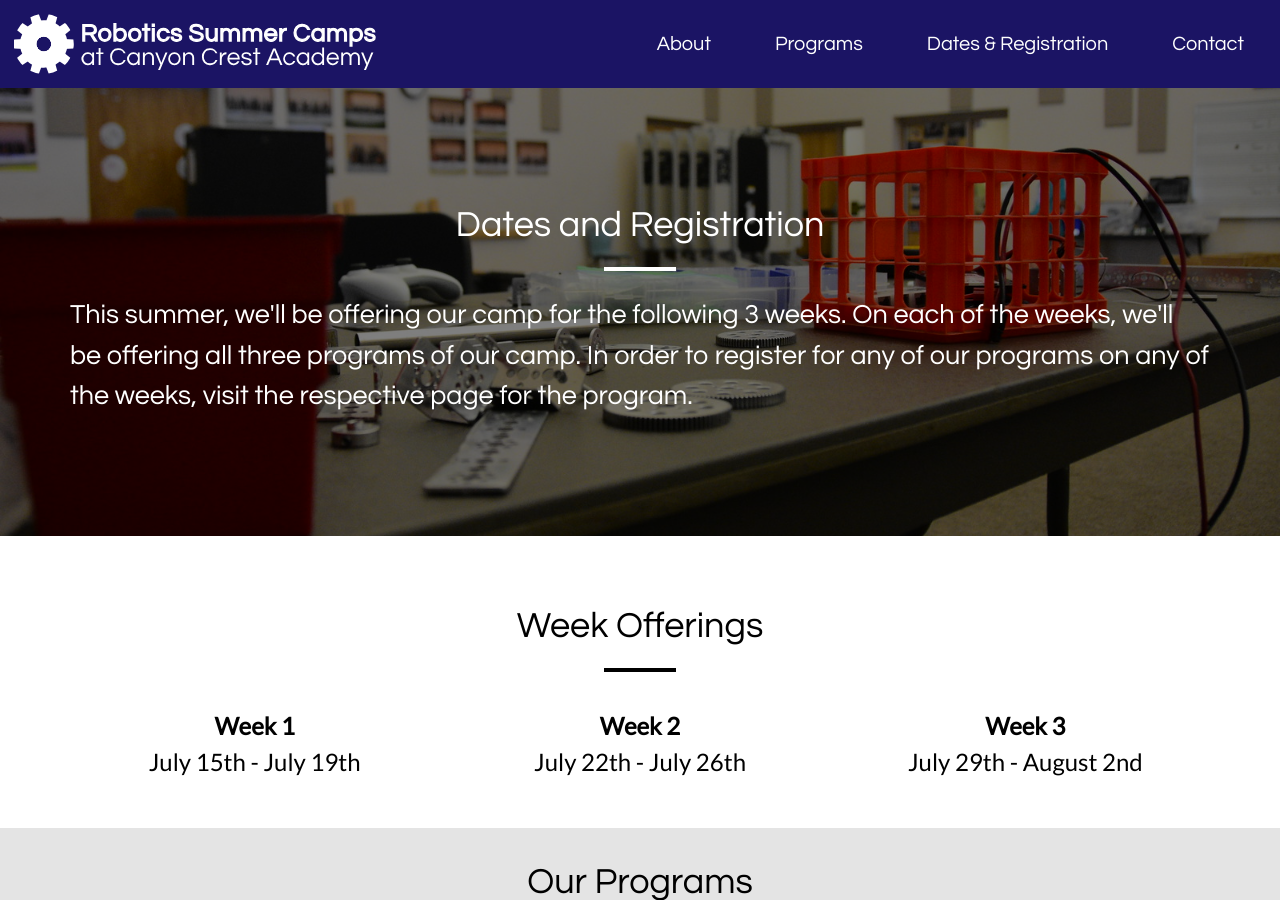
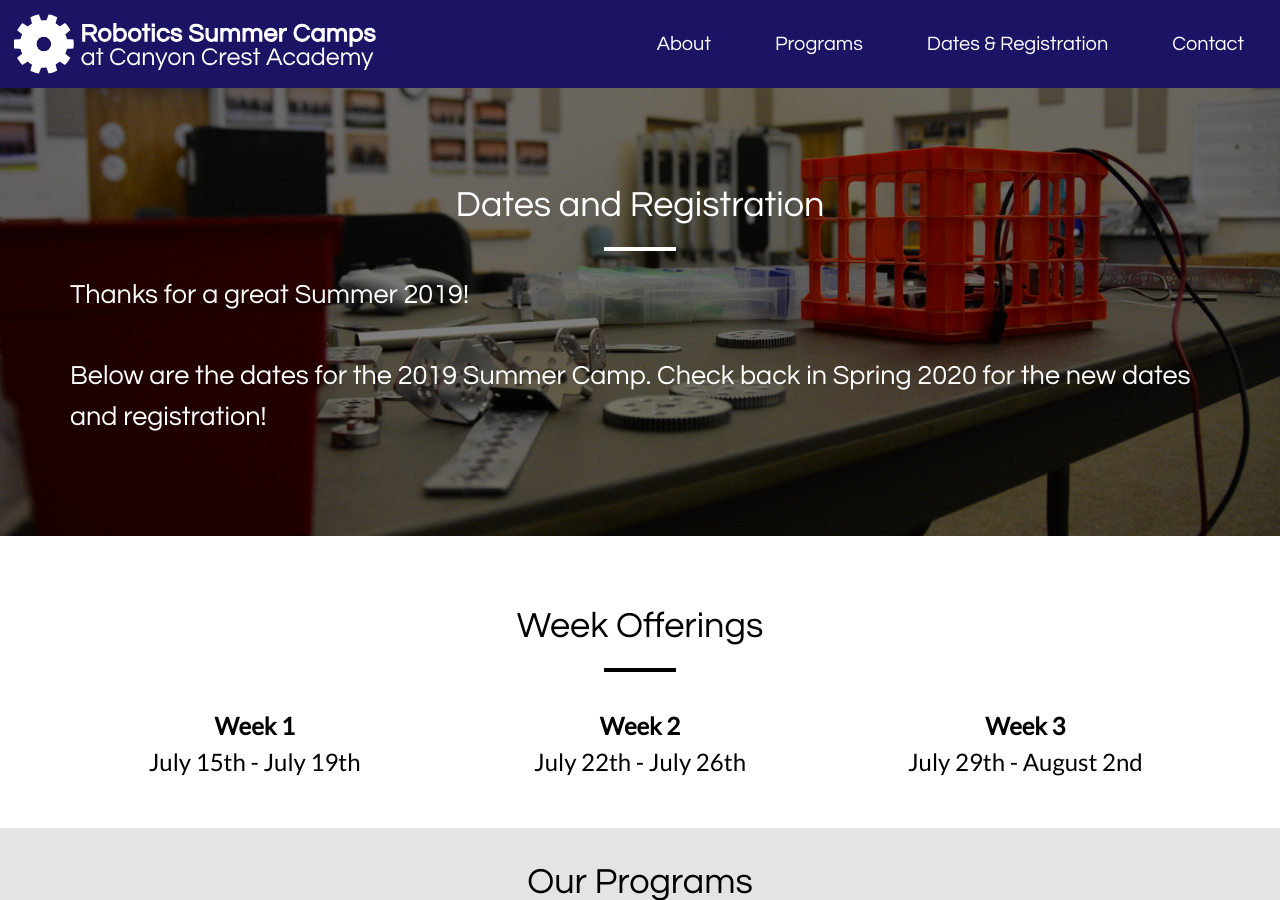
Before and after one commit to Team3128/camp, a Jekyll site: the page built from register.html, in a window 1280 px wide and 900 px high. Built offline with Jekyll 4.4.1, drawn with Linux system fonts in a browser that asks for light colours; nearby versions of some CDN libraries.

Commit message:
Update header

```diff
--- a/register.html
+++ b/register.html
@@ -13,9 +13,13 @@ permalink: /register/
                     <hr style="background: white;">
                 </div>
                 <h2>
-                    This summer, we'll be offering our camp for the following {{ site.data.weeks | size }} weeks.
+                    Thanks for a great Summer 2019!
+                    <br><br>
+                    Below are the dates for the 2019 Summer Camp. Check back in Spring 2020 for the new dates and registration!
+                    <!--This summer, we'll be offering our camp for the following {{ site.data.weeks | size }} weeks.
                     On each of the weeks, we'll be offering all three programs of our camp. In order to register for
                     any of our programs on any of the weeks, visit the respective page for the program.
+                    -->
                 </h2>
             </div>
         </div>
```
